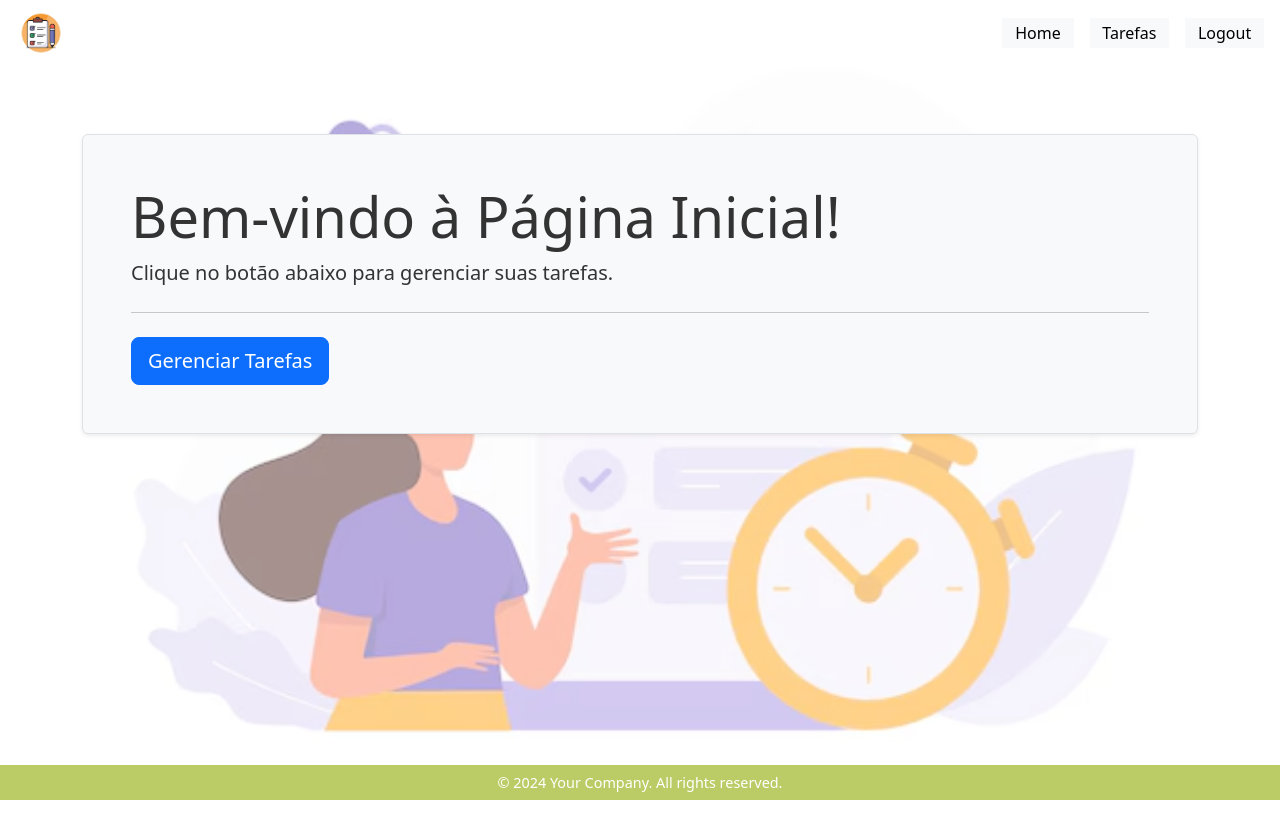
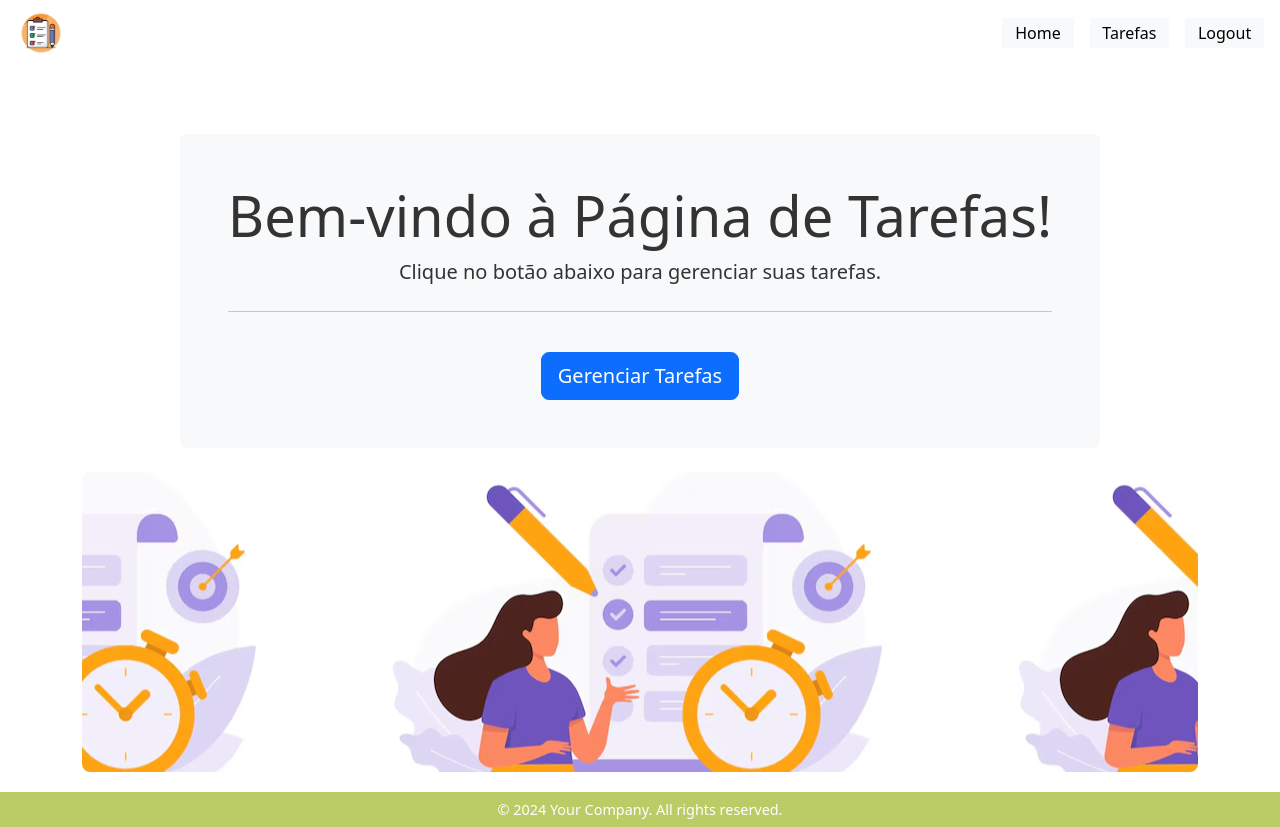
Before and after one commit to joaovitorpagani99/Teste-T-cnico-Nodejs, a React (Vite) app in the folder front-tarefas/: page / in a window 1280 px wide. Before the commit the page ends 800 px from the top, so only its background shows below. Built offline with nearby package versions, Linux system fonts and the light colour scheme; sample sign-in values are in the browser's storage.

Commit message:
:ok_hand: alterando codigo de tarefas

```diff
--- a/front-tarefas/src/index.css
+++ b/front-tarefas/src/index.css
@@ -22,11 +22,6 @@ body::before {
   left: 0;
   width: 100%;
   height: 100%;
-  background-image: url('/fundo.jpeg');
-  background-size: cover;
-  background-position: center;
-  background-repeat: no-repeat;
-  background-attachment: fixed;
   opacity: 0.5;
   z-index: -1;
 }
--- a/front-tarefas/src/pages/Home/Home.css
+++ b/front-tarefas/src/pages/Home/Home.css
@@ -3,3 +3,15 @@
     border: 1px solid #dee2e6;
     box-shadow: 0 0.125rem 0.25rem rgba(0, 0, 0, 0.075);
 }
+
+.btn {
+    margin-top: 20px;
+}
+
+.background-image {
+    width: 100%;
+    height: 300px;
+    background-image: url('/fundo.jpeg');
+    background-position: center;
+    border-radius: 8px;
+}
--- a/front-tarefas/src/pages/Home/Home.jsx
+++ b/front-tarefas/src/pages/Home/Home.jsx
@@ -4,15 +4,16 @@ import './Home.css';
 
 function Home() {
     return (
-        <main className="container mt-5">
-            <section className="jumbotron bg-light p-5 rounded">
-                <h1 className="display-4">Bem-vindo à Página Inicial!</h1>
+        <main className="container mt-5 d-flex flex-column align-items-center justify-content-center text-center">
+            <section className="bg-light p-5 rounded">
+                <h1 className="display-4">Bem-vindo à Página de Tarefas!</h1>
                 <p className="lead">Clique no botão abaixo para gerenciar suas tarefas.</p>
                 <hr className="my-4" />
-                <Link to="/tasks" className="btn btn-primary btn-lg">
+                <Link to="/tasks" className="btn btn-primary btn-lg mt-3">
                     Gerenciar Tarefas
                 </Link>
             </section>
+            <section className="background-image mt-4"></section>
         </main>
     );
 }
--- a/front-tarefas/src/pages/Task/Task.css
+++ /dev/null
@@ -1,7 +0,0 @@
-.card {
-    transition: transform 0.2s;
-}
-
-.card:hover {
-    transform: scale(1.05);
-}
--- a/front-tarefas/src/pages/Task/Task.jsx
+++ b/front-tarefas/src/pages/Task/Task.jsx
@@ -5,9 +5,7 @@ import { FaEdit, FaTrash, FaCheck, FaPlus } from 'react-icons/fa';
 import LoadingSpinner from '../../components/loading/LoadingSpinner';
 import ModalTask from '../../components/ModalTask/ModalTask';
 
-import './Task.css';
-
-function Task() {
+function ListagemTask() {
     const [tasks, setTasks] = useState([]);
     const [loading, setLoading] = useState(true);
     const [error, setError] = useState(null);
@@ -185,4 +183,4 @@ function Task() {
     );
 }
 
-export default Task;
+export default ListagemTask;
```
